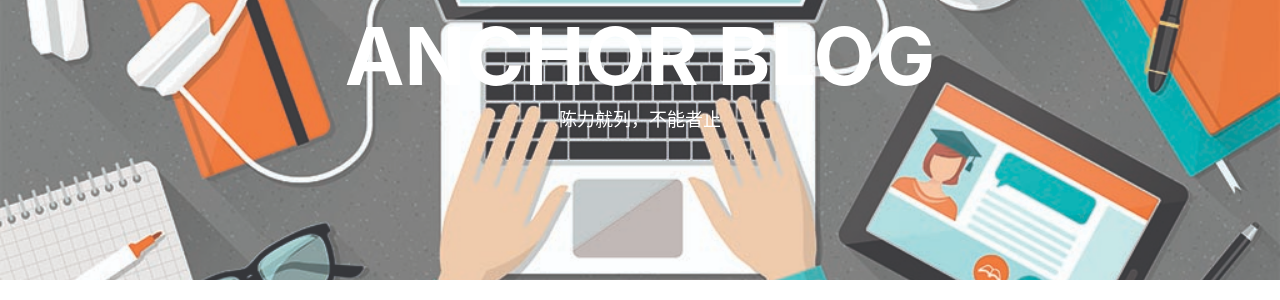
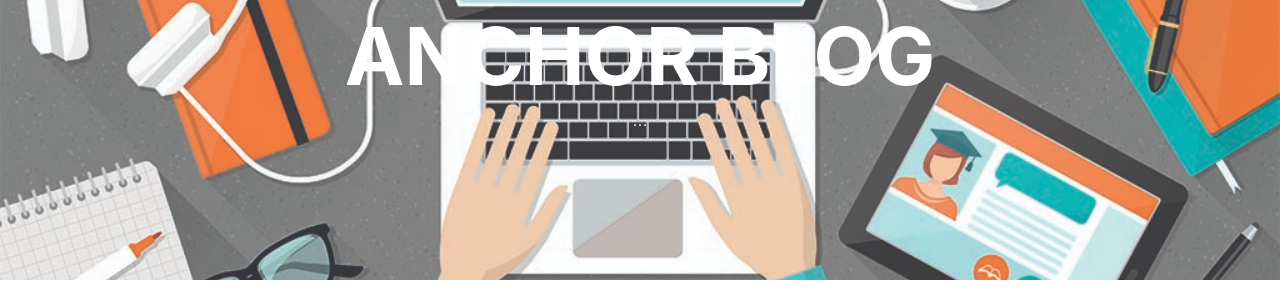
Before and after one commit to anchor2017/anchor2017.github.io, a Jekyll site: the page built from index.html, in a window 1280 px wide and 900 px high. Shown: the part 138-438 px from the top of the window. Built offline with Jekyll 4.4.1, drawn with Linux system fonts in a browser that asks for light colours; nearby versions of some CDN libraries; the list of posts is cut into pages by our own code; comment, search, counter and statistics services are not loaded.

Commit message:
Update index.html

```diff
--- a/index.html
+++ b/index.html
@@ -1,6 +1,6 @@
 ---
 layout: page
-description: "陈力就列，不能者止"
+description: "..."
 ---
 
 {% for post in paginator.posts %}
```
